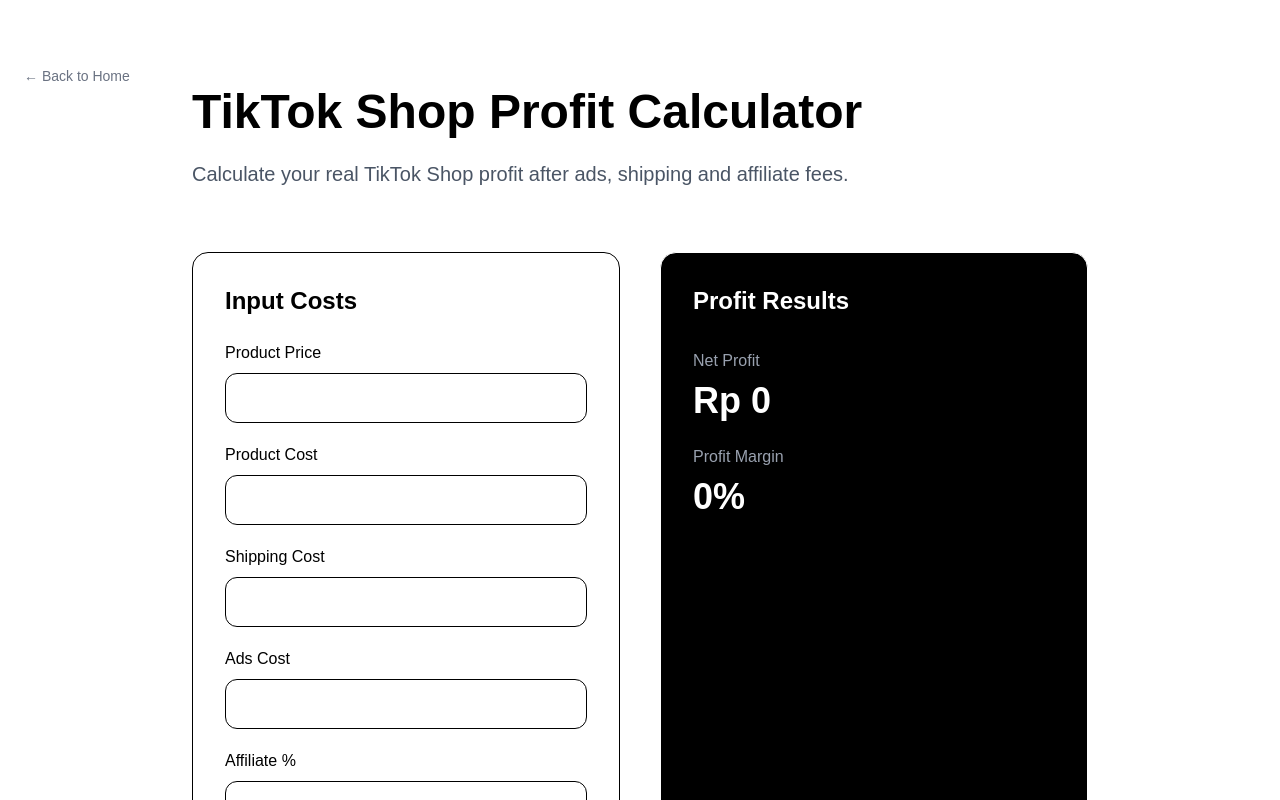
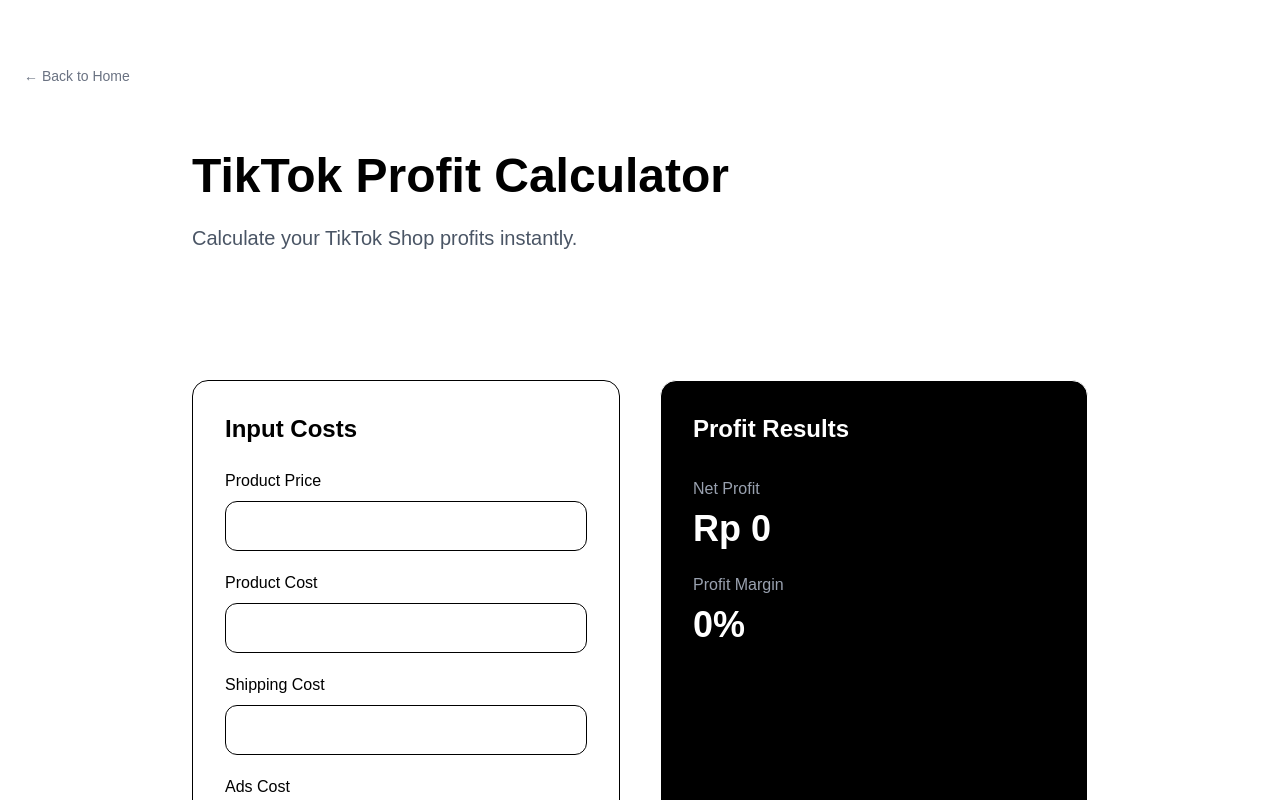
Before and after one commit to williamfeng0313/indo-seller-tools, a Next.js app: page /tools/tiktok-profit-calculator in a window 1280 px wide. Shown: the top 800 px of the page. Built offline with nearby package versions, Linux system fonts and the light colour scheme.

Commit message:
Refactor ToolCard component system

```diff
--- /dev/null
+++ b/app/components/ToolHero.tsx
@@ -0,0 +1,24 @@
+
+type ToolHeroProps = {
+    title: string;
+    description: string;
+  };
+
+  export default function ToolHero({
+    title,
+    description,
+  }: ToolHeroProps) {
+    return (
+      <section className="max-w-4xl mx-auto py-16">
+
+        <h1 className="text-5xl font-bold">
+          {title}
+        </h1>
+
+        <p className="mt-6 text-xl text-gray-600">
+          {description}
+        </p>
+
+      </section>
+    );
+  }
--- a/app/tools/product-title-generator/page.tsx
+++ b/app/tools/product-title-generator/page.tsx
@@ -1,6 +1,6 @@
 
 "use client";
-
+import ToolHero from "../../components/ToolHero";
 import Link from "next/link";
 import { useState } from "react";
 
@@ -31,17 +31,12 @@
       </Link>
 
       {/* Hero */}
-      <section className="max-w-5xl mx-auto">
 
-        <h1 className="text-5xl font-bold leading-tight">
-          AI Product Title Generator
-        </h1>
+      <ToolHero
+        title="Shopee Product Title Generator"
+        description="Generate SEO-friendly Shopee product titles with AI."
+      />
 
-        <p className="mt-6 text-xl text-gray-600">
-          Generate high-converting Shopee & TikTok Shop titles instantly.
-        </p>
-
-      </section>
 
       {/* Generator */}
       <section className="max-w-5xl mx-auto mt-16 grid md:grid-cols-2 gap-10">
--- a/app/tools/shopee-fee-calculator/page.tsx
+++ b/app/tools/shopee-fee-calculator/page.tsx
@@ -1,6 +1,6 @@
 
 "use client";
-
+import ToolHero from "../../components/ToolHero";
 import Link from "next/link";
 import { useState } from "react";
 
@@ -37,18 +37,11 @@
       </Link>
 
       {/* Hero */}
-      <section className="max-w-4xl mx-auto">
 
-        <h1 className="text-5xl font-bold">
-          Shopee Fee Calculator
-        </h1>
-
-        <p className="mt-6 text-xl text-gray-600">
-          Calculate Shopee seller fees,
-          commissions and net profit instantly.
-        </p>
-
-      </section>
+      <ToolHero
+        title="Shopee Fee Calculator"
+        description="Calculate Shopee seller fees and net profit instantly."
+      />
 
       {/* Calculator */}
       <section className="max-w-4xl mx-auto mt-16 grid md:grid-cols-2 gap-10">
--- a/app/tools/shopee-roi-calculator/page.tsx
+++ b/app/tools/shopee-roi-calculator/page.tsx
@@ -1,5 +1,7 @@
 
 "use client";
+
+import ToolHero from "../../components/ToolHero";
 
 import Link from "next/link";
 import { useState } from "react";
@@ -43,17 +45,13 @@
       </Link>
 
       {/* Hero */}
-      <section className="max-w-4xl mx-auto">
 
-        <h1 className="text-5xl font-bold">
-          Shopee ROI Calculator
-        </h1>
+      <ToolHero
+        title="Shopee ROI Calculator"
+        description="Calculate Shopee ROI and profitability instantly."
+      />
 
-        <p className="mt-6 text-xl text-gray-600">
-          Calculate Shopee ROI and profitability instantly.
-        </p>
 
-      </section>
 
       {/* Calculator */}
       <section className="max-w-4xl mx-auto mt-16 grid md:grid-cols-2 gap-10">
--- a/app/tools/tiktok-profit-calculator/page.tsx
+++ b/app/tools/tiktok-profit-calculator/page.tsx
@@ -1,6 +1,6 @@
 
 "use client";
-
+import ToolHero from "../../components/ToolHero";
 import Link from "next/link";
 import { useState } from "react";
 
@@ -30,18 +30,11 @@
       </Link>
 
       {/* Hero */}
-      <section className="max-w-4xl mx-auto">
 
-        <h1 className="text-5xl font-bold">
-          TikTok Shop Profit Calculator
-        </h1>
-
-        <p className="mt-6 text-xl text-gray-600">
-          Calculate your real TikTok Shop profit after ads,
-          shipping and affiliate fees.
-        </p>
-
-      </section>
+      <ToolHero
+         title="TikTok Profit Calculator"
+         description="Calculate your TikTok Shop profits instantly."
+      />
 
       {/* Calculator */}
       <section className="max-w-4xl mx-auto mt-16 grid md:grid-cols-2 gap-10">
--- a/app/tools/whatsapp-reply-generator/page.tsx
+++ b/app/tools/whatsapp-reply-generator/page.tsx
@@ -1,6 +1,6 @@
 
 "use client";
-
+import ToolHero from "../../components/ToolHero";
 import Link from "next/link";
 import { useState } from "react";
 
@@ -27,17 +27,10 @@
      </Link>
 
       {/* Hero */}
-      <section className="max-w-4xl mx-auto">
-
-        <h1 className="text-5xl font-bold">
-          WhatsApp Reply Generator
-        </h1>
-
-        <p className="mt-6 text-xl text-gray-600">
-          Generate professional customer replies instantly using AI.
-        </p>
-
-      </section>
+      <ToolHero
+         title="WhatsApp Reply Generator"
+         description="Generate AI-powered WhatsApp customer replies instantly."
+      />
 
       {/* Generator */}
       <section className="max-w-4xl mx-auto mt-16 grid md:grid-cols-2 gap-10">
```
